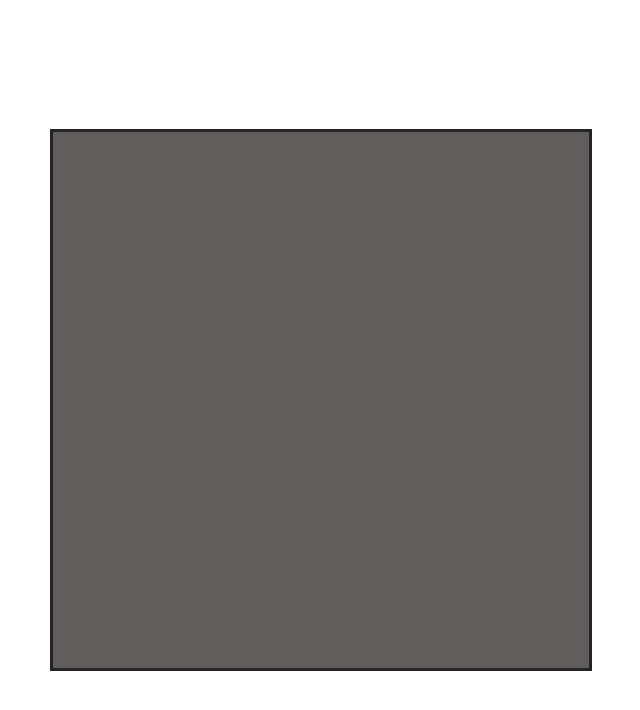
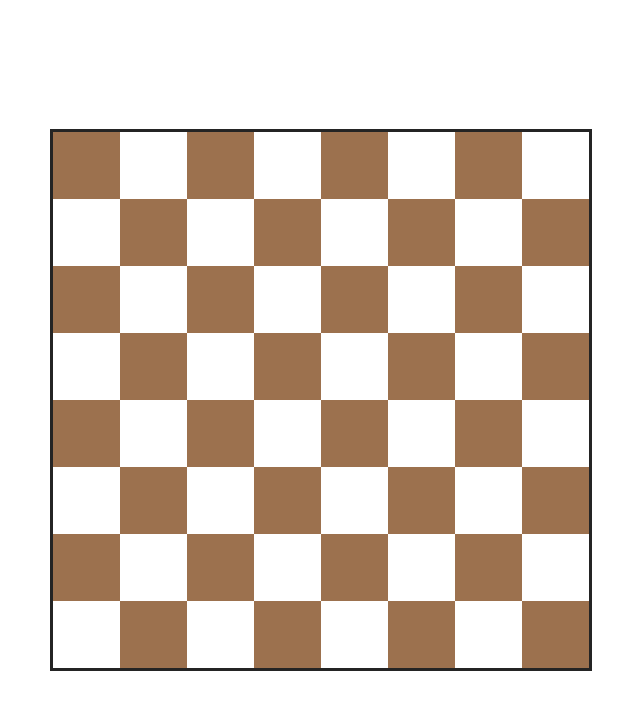
Before and after one commit to AleksandrDantsev/chess, a React (Vite) app: page / in a window 1280 px wide. Shown: the top 710 px of the page, without its empty margins (319-959 px from the left). Built offline with nearby package versions, Linux system fonts and the light colour scheme.

Commit message:
fix: exchange classname for cells

```diff
--- a/src/components/Cell/Cell.module.scss
+++ b/src/components/Cell/Cell.module.scss
@@ -4,10 +4,10 @@
     background-color: #615d5d;
 }
 
-.light {
+.white {
     background-color: #fff;
 }
 
-.dark {
-    background-color: #000;
+.black {
+    background-color: #9c714e;
 }
```
